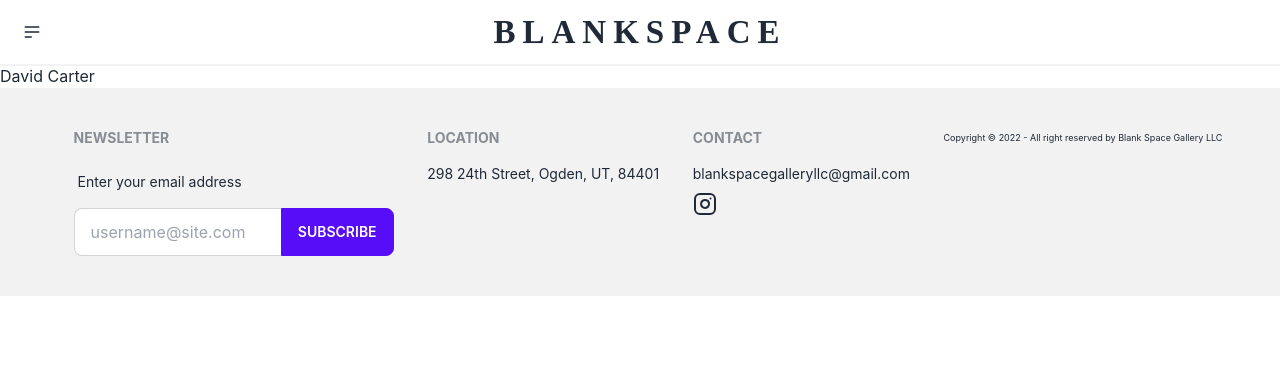
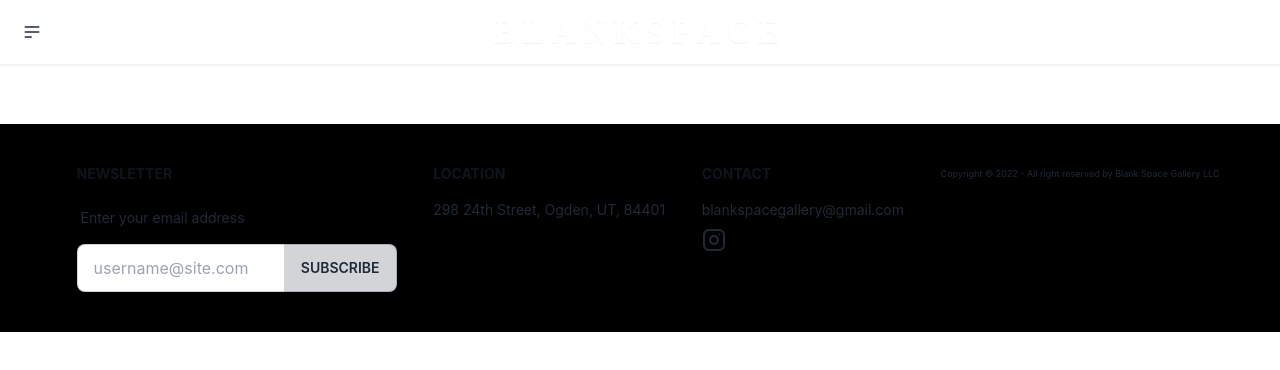
Before and after one commit to vhivestate/blankspacegallery, a React (Create React App) app in the folder client/: page /david in a window 1280 px wide. Shown: the top 370 px of the page. Built offline with nearby package versions, Linux system fonts and the light colour scheme.

Commit message:
landing style

```diff
--- a/client/src/App.css
+++ b/client/src/App.css
@@ -3,18 +3,27 @@
 @tailwind utilities;
 
 @import url('https://fonts.googleapis.com/css2?family=GFS+Didot&display=swap');
+@import url('https://fonts.googleapis.com/css2?family=GFS+Didot&family=Merriweather:wght@700&display=swap');
 
 #logo {
   font-family: 'GFS Didot', serif;
   font-size: 33px;
   letter-spacing: 7px;
+  color: white;
 }
-
 /* Nav */
 nav {
   position: sticky;
   top: 0;
   z-index: 9999;
+}
+
+/* body */
+
+h1 {
+  font-size: 40px;
+  font-weight: bolder;
+  color: white;
 }
 /* about section  */
 .about {
--- a/client/src/components/Footer.js
+++ b/client/src/components/Footer.js
@@ -1,9 +1,10 @@
 import React from 'react'
 import { Instagram } from 'react-feather';
+import { Mail } from 'react-feather';
 
 function Footer() {
   return (
-    <footer className="footer p-10 bg-base-200 text-base-content">
+    <footer className="footer p-10 bg-black text-base-content">
         <div></div>
         <div className="form-control w-80">
             <span className="footer-title">Newsletter</span>
@@ -12,7 +13,7 @@
             </label>
         <div className="relative">
             <input type="text" placeholder="username@site.com" className="input input-bordered w-full pr-16" />
-            <button className="btn btn-primary absolute top-0 right-0 rounded-l-none">Subscribe</button>
+            <button className="btn btn-active btn-ghost absolute top-0 right-0 rounded-l-none">Subscribe</button>
           </div>
         </div>
 
@@ -23,7 +24,7 @@
 
         <div>
           <span className="footer-title">CONTACT</span>
-            <p>blankspacegalleryllc@gmail.com</p>
+          <a href="mailto:garcia.valeria001@gmail.com"> blankspacegallery@gmail.com </a>
             <a href='https://www.instagram.com/blankspacegallery/'><Instagram></Instagram></a>
         </div>
 
--- a/client/src/pages/Home.js
+++ b/client/src/pages/Home.js
@@ -9,6 +9,18 @@
 
   return (
     <main className='bg-fixed	 bg-contain bg-top text-center' style={{ backgroundImage: `url("https://sat02pap005files.storage.live.com/y4mlCETQWKsEVEff_pKY-iHukXPYfeVaecejiIsnBg15ScpZ6dk1m47bMdigBLy7N21SQYo53cnPH9JfSz5-vw1OFve7TPKCH-5PRsc_46yTgw6uIDFWHOAoMV1sINQRV3o-0EHXO3l5iE-_cykX_XO5i6cCs5K0ipyfbunOmk1Buxa-38aanvCGx0NB-MRW8Kb?width=3024&height=4032&cropmode=none")` }}>
+
+    {/* hero section */}
+    <div className="hero min-h-screen bg-center" style={{ backgroundImage: `url("https://sat02pap005files.storage.live.com/y4mHv88zFNH6o94bbmy8fQn0idIU4fQxiLc3kjJcYB0PdmcbO02_E6rGqCcbaXTLQZrrFqlkygusIgqBxz5LHqtz00t6DSu7DsHu6TNJHKoMaBrBVVCcd8PIVHXgGLgbG2xBAV4p599PV-VxDq7-p4Uv72ekJMm-rEnwAw-6J4RYDp8JrjSDjYCXChVWwZR4_dI?width=768&height=1024&cropmode=none")` }}>
+      <div className="hero-overlay bg-opacity-60"></div>
+      <div className="hero-content text-center text-neutral-content">
+        <div className="max-w-md">
+          <h1 className="mb-5 text-5xl font-bold">Hello there</h1>
+          <p className="mb-5">Provident cupiditate voluptatem et in. Quaerat fugiat ut assumenda excepturi exercitationem quasi. In deleniti eaque aut repudiandae et a id nisi.</p>
+          <button className="btn btn-active btn-ghost hover:bg-gray-400">about us</button>
+        </div>
+      </div>
+    </div>
 
 <h1>ABOUT US</h1>
     <div className='cards flex justify-center'>
@@ -28,10 +40,10 @@
     <div className='cards flex justify-center'>
       <div className="card w-10/12 glass">
         <figure><img src={Garrett} alt="car!"/></figure>
-      <div className="card-body bg-gray-900 opacity-25">
-        <h2 className="card-title">Garrett Smith</h2>
+      <div className="card-body text-white	">
+        <h2 className="card-title ">Garrett Smith</h2>
         <div className="card-actions justify-center">
-        <button className="btn btn-active btn-ghost"><Link to={'/garrett'}>View Portfolio</Link></button>
+        <button className="btn btn-active btn-ghost hover:bg-gray-400"><Link to={'/garrett'}>View Portfolio</Link></button>
         </div>
       </div>
     </div>
@@ -41,11 +53,11 @@
 <div className='cards flex justify-center'>
 <div className="card w-10/12 glass">
   <figure><img src={David} alt="car!"/></figure>
-  <div className="card-body bg-gray-900 opacity-25">
+  <div className="card-body text-white	">
     <h2 className="card-title">David Carter</h2>
 
     <div className="card-actions justify-center">
-      <button className="btn btn-active btn-ghost"><Link to={'/david'}>View Portfolio</Link></button>
+      <button className="btn btn-active btn-ghost hover:bg-gray-400"><Link to={'/david'}>View Portfolio</Link></button>
       </div>
       </div>
     </div>
@@ -60,12 +72,12 @@
         <div className='cards flex justify-center'>
         <div className="card w-10/12 glass ">
         <figure><img src={ogSlow} alt="car!"/></figure>
-        <div className="card-body bg-gray-900 opacity-25 ">
-            <h2 className="card-title">@OG_SLOWDEATH</h2>
+        <div className="card-body text-white ">
+            <h2 className="card-title text-center">@OG_SLOWDEATH</h2>
             <p>11/01/22 - 11/20/22</p>
             <div className="card-actions justify-end">
             <a href='https://www.instagram.com/og_slowdeath/'>
-                <button className="btn btn-active btn-ghost">View Work</button>
+                <button className="btn btn-active btn-ghost hover:bg-gray-400">View Work</button>
                 </a>
             </div>
             </div>
```
